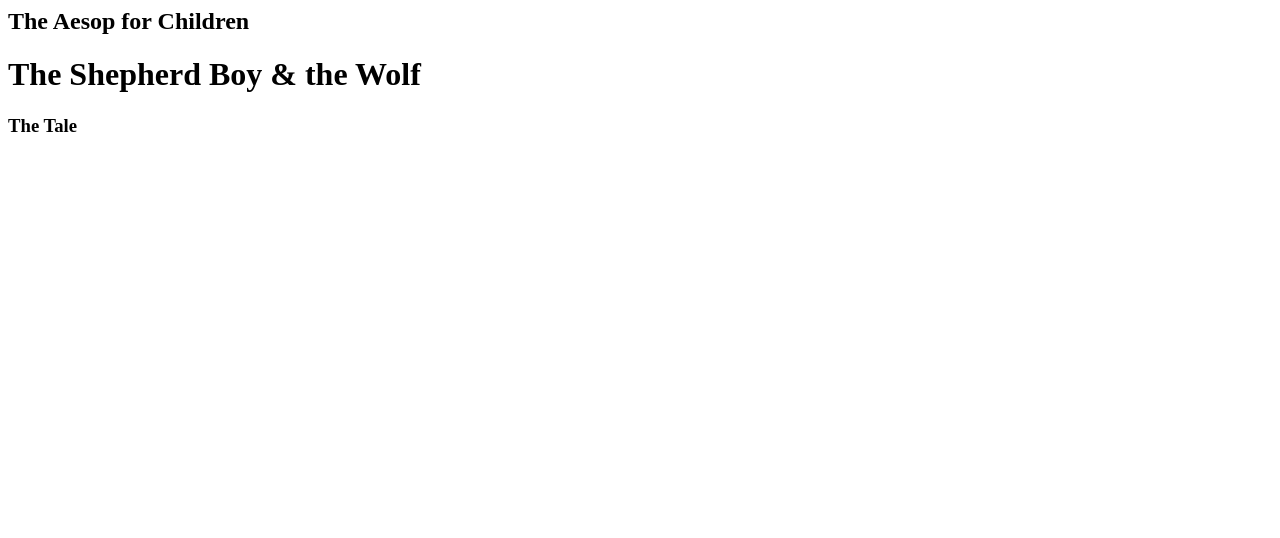
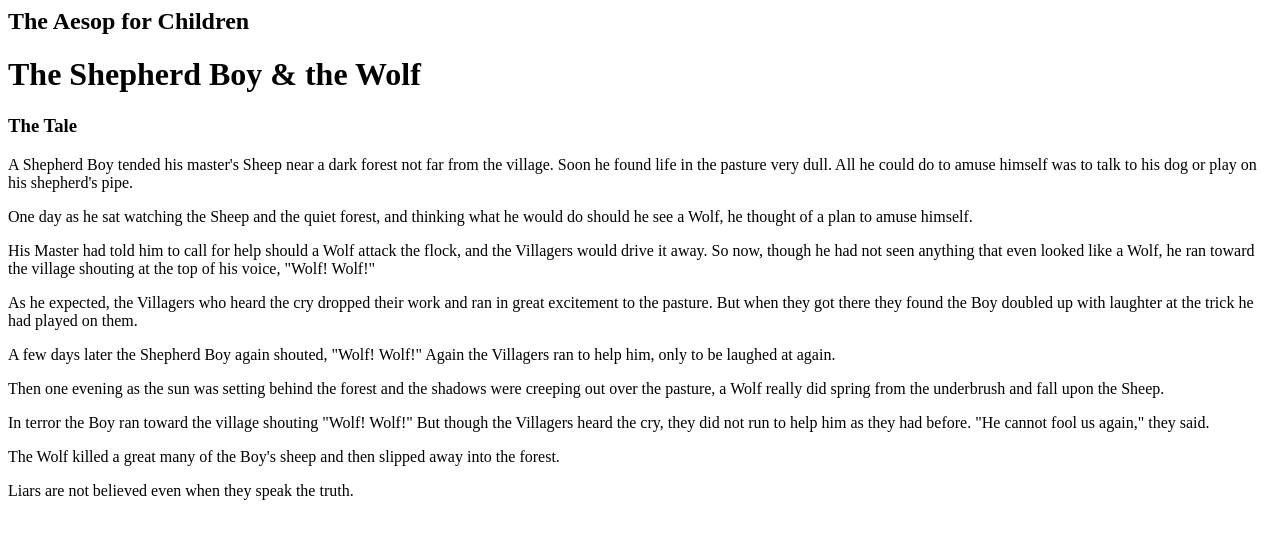
Before and after one commit to chrisowensdev/august_2020_html_101, a plain HTML site: page index.html in a window 1280 px wide. Drawn offline with Linux system fonts and the light colour scheme.

Commit message:
Added paragraph tags with content

```diff
--- a/index.html
+++ b/index.html
@@ -8,6 +8,42 @@
     <h2>The Aesop for Children</h2>
     <h1>The Shepherd Boy & the Wolf</h1>
     <h3>The Tale</h3>
+    <p>
+        A Shepherd Boy tended his master's Sheep near a dark forest not far from the village. Soon he found life in the
+        pasture very dull. All he could do to amuse himself was to talk to his dog or play on his shepherd's pipe.
+    </p>
+    <p>
+        One day as he sat watching the Sheep and the quiet forest, and thinking what he would do should he see a Wolf,
+        he
+        thought of a plan to amuse himself.
+    </p>
+    <p>
+        His Master had told him to call for help should a Wolf attack the flock, and the Villagers would drive it away.
+        So now, though he had not seen anything that even looked like a Wolf, he ran toward the village shouting at the
+        top of his voice, "Wolf! Wolf!"
+    </p>
+    <p>
+        As he expected, the Villagers who heard the cry dropped their work and ran in great excitement to the pasture.
+        But when they got there they found the Boy doubled up with laughter at the trick he had played on them.
+    </p>
+    <p>
+        A few days later the Shepherd Boy again shouted, "Wolf! Wolf!" Again the Villagers ran to help him, only to be
+        laughed at again.
+    </p>
+    <p>
+        Then one evening as the sun was setting behind the forest and the shadows were creeping out over the pasture, a
+        Wolf really did spring from the underbrush and fall upon the Sheep.
+    </p>
+    <p>
+        In terror the Boy ran toward the village shouting "Wolf! Wolf!" But though the Villagers heard the cry, they did
+        not run to help him as they had before. "He cannot fool us again," they said.
+    </p>
+    <p>
+        The Wolf killed a great many of the Boy's sheep and then slipped away into the forest.
+    </p>
+    <p>
+        Liars are not believed even when they speak the truth.
+    </p>
 </body>
 
 </html>
```
